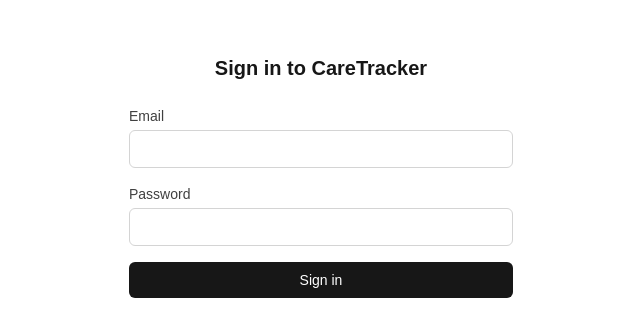
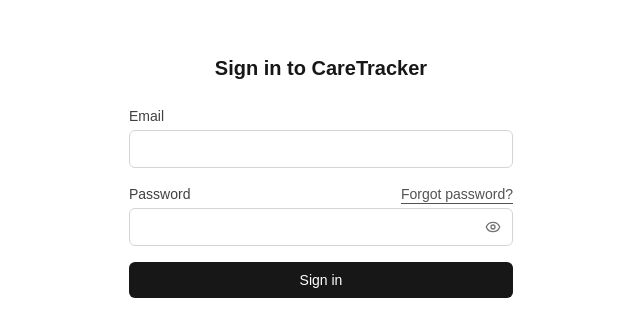
Before and after one commit to code-monty/care_tracker, a Next.js app: page /login in a window 1280 px wide. Shown: the part 224-560 px from the top of the page, without its empty margins (319-959 px from the left). Built offline with nearby package versions, Linux system fonts and the light colour scheme; no server answers.

Commit message:
feat(auth): add show-password toggle and forgot-password dialog

```diff
--- a/app/(auth)/login/login-form.tsx
+++ b/app/(auth)/login/login-form.tsx
@@ -1,7 +1,8 @@
 "use client";
 
-import { useState, type FormEvent } from "react";
+import { useRef, useState, type FormEvent } from "react";
 import { useRouter } from "next/navigation";
+import { Eye, EyeOff } from "lucide-react";
 import { createClient } from "@/lib/supabase/browser";
 import { loginSchema } from "@/lib/validation/auth";
 
@@ -11,8 +12,10 @@
   const router = useRouter();
   const [email, setEmail] = useState("");
   const [password, setPassword] = useState("");
+  const [showPassword, setShowPassword] = useState(false);
   const [error, setError] = useState<string | null>(null);
   const [status, setStatus] = useState<Status>("idle");
+  const forgotDialogRef = useRef<HTMLDialogElement>(null);
 
   async function handleSubmit(event: FormEvent<HTMLFormElement>) {
     event.preventDefault();
@@ -37,8 +40,8 @@
       // returns HTTP 429 when a client sends too many auth requests in a
       // short window. This is NOT the same as AGENTS.md Section 8's
       // "lock out after 5 failed attempts" (that's per-account, tracked
-      // in our own schema, and isn't built yet — see PR4 notes below).
-      // This branch only covers Supabase's built-in request-rate limit.
+      // in our own schema, and isn't built yet). This branch only covers
+      // Supabase's built-in request-rate limit.
       if (signInError.status === 429) {
         setError("Too many attempts. Please wait a few minutes and try again.");
       } else {
@@ -54,6 +57,7 @@
   }
 
   return (
+    <>
       <form onSubmit={handleSubmit} noValidate className="mt-6 space-y-4">
         <div>
           <label htmlFor="email" className="block text-sm font-medium text-neutral-700">
@@ -72,19 +76,43 @@
         </div>
 
         <div>
+          <div className="flex items-center justify-between">
             <label htmlFor="password" className="block text-sm font-medium text-neutral-700">
               Password
             </label>
+            <button
+              type="button"
+              onClick={() => forgotDialogRef.current?.showModal()}
+              className="text-sm text-neutral-600 underline underline-offset-4 hover:text-neutral-900"
+            >
+              Forgot password?
+            </button>
+          </div>
+          <div className="relative mt-1">
             <input
               id="password"
               name="password"
-          type="password"
+              type={showPassword ? "text" : "password"}
               autoComplete="current-password"
               required
               value={password}
               onChange={(event) => setPassword(event.target.value)}
-          className="mt-1 w-full rounded-md border border-neutral-300 px-3 py-2 text-sm focus:border-neutral-500 focus:outline-none"
+              className="w-full rounded-md border border-neutral-300 py-2 pl-3 pr-10 text-sm focus:border-neutral-500 focus:outline-none"
             />
+            <button
+              type="button"
+              onClick={() => setShowPassword((visible) => !visible)}
+              aria-label={showPassword ? "Hide password" : "Show password"}
+              aria-pressed={showPassword}
+              className="absolute inset-y-0 right-0 flex items-center px-3 text-neutral-500 hover:text-neutral-900"
+            >
+              {showPassword ? (
+                <EyeOff className="h-4 w-4" aria-hidden="true" />
+              ) : (
+                <Eye className="h-4 w-4" aria-hidden="true" />
+              )}
+            </button>
+          </div>
         </div>
 
         {error && (
@@ -101,5 +129,31 @@
           {status === "submitting" ? "Signing in…" : "Sign in"}
         </button>
       </form>
+
+      {/* Accounts are Admin-created only (AGENTS.md Section 6), so there is
+          no self-service reset: users are told to contact their Admin.
+          Native <dialog> gives focus trapping and Escape-to-close. */}
+      <dialog
+        ref={forgotDialogRef}
+        aria-labelledby="forgot-password-title"
+        className="m-auto w-full max-w-sm rounded-lg border border-neutral-200 p-6 shadow-lg backdrop:bg-black/40"
+      >
+        <h2 id="forgot-password-title" className="text-lg font-semibold">
+          Forgot password?
+        </h2>
+        <p className="mt-2 text-sm text-neutral-600">
+          Please contact your administrator or head to reset your password.
+        </p>
+        <form method="dialog" className="mt-6 text-right">
+          <button
+            type="submit"
+            autoFocus
+            className="rounded-md bg-neutral-900 px-4 py-2 text-sm font-medium text-white"
+          >
+            Okay
+          </button>
+        </form>
+      </dialog>
+    </>
   );
 }
```
Lines whose indentation alone changed are shown as unchanged.
